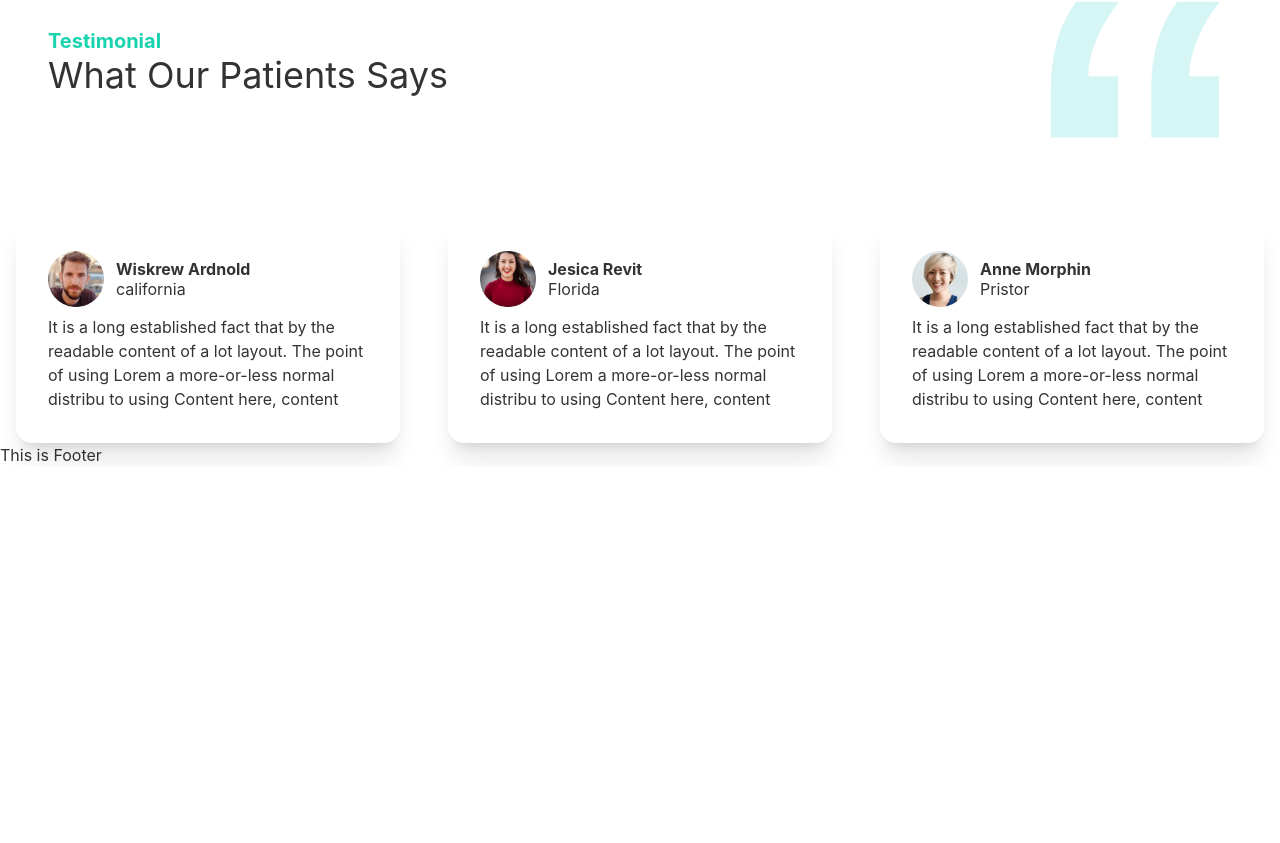
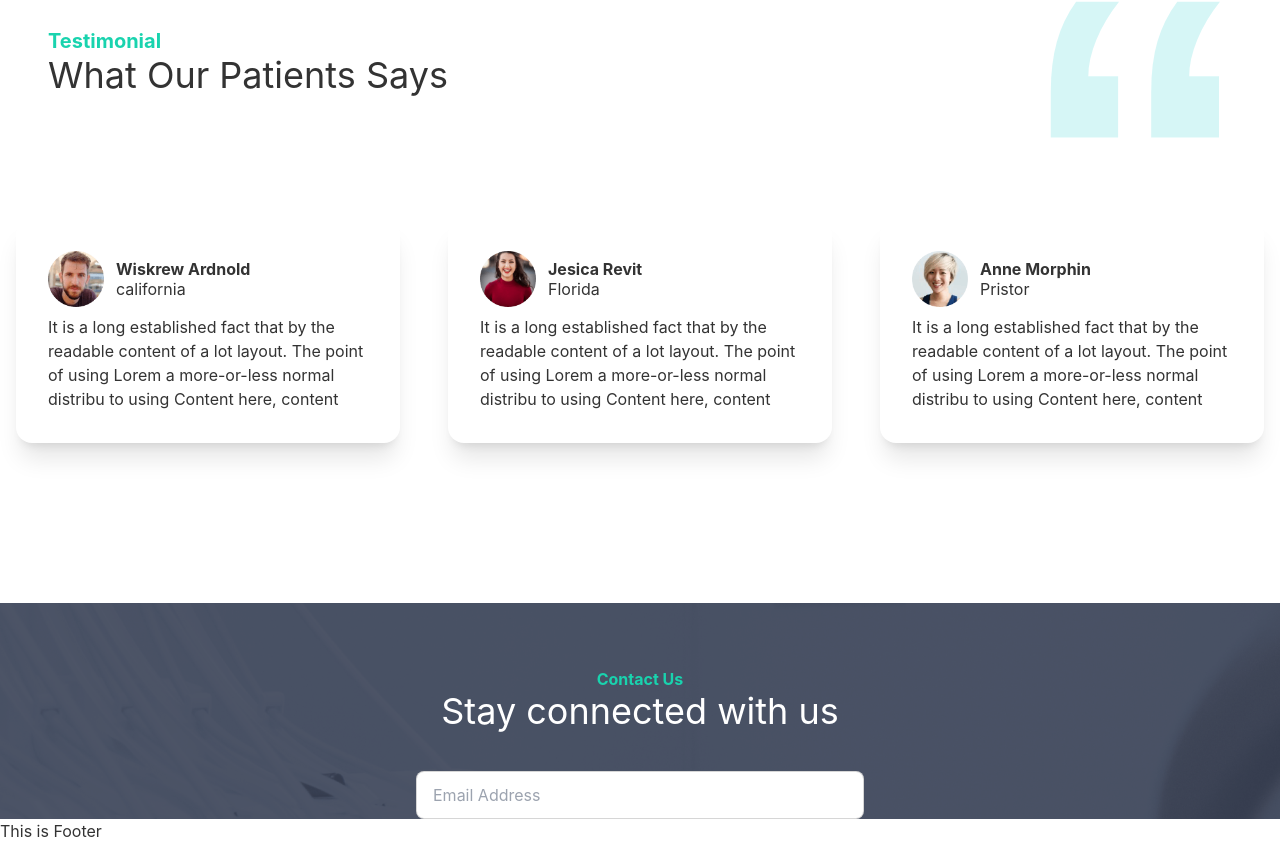
Before and after one commit to 100galib/doctorportal-client, a React (Create React App) app: page / in a window 1280 px wide. Shown: the part 2880-3723 px from the top of the page. Before the commit the page ends 3347 px from the top, so only its background shows below. Built offline with nearby package versions, Linux system fonts and the light colour scheme.

Commit message:
form partially complete

```diff
--- /dev/null
+++ b/src/Components/Pages/Home/ContactUs/ContactUs.js
@@ -0,0 +1,16 @@
+import React from 'react';
+import bgImage from '../../../../assets/images/appointment.png'
+
+const ContactUs = () => {
+    return (
+        <div className='mt-40' style={{backgroundImage: `url(${bgImage})`}}>
+            <h3 className='text-center font-bold text-secondary pt-16'>Contact Us</h3>
+            <h1 className='text-center text-4xl mb-10 text-white'>Stay connected with us</h1>
+            <form className='text-center'>
+                <input type="email" placeholder="Email Address" className="input input-bordered w-full max-w-md" />
+            </form>
+        </div>
+    );
+};
+
+export default ContactUs;
--- a/src/Components/Pages/Home/Home/Home.js
+++ b/src/Components/Pages/Home/Home/Home.js
@@ -6,6 +6,7 @@ import Services from '../Services/Services';
 import Terms from '../Terms/Terms';
 import Appoinment from '../Appoinment/Appoinment';
 import Testimonial from '../Testimonial/Testimonial';
+import ContactUs from '../ContactUs/ContactUs';
 
 const Home = () => {
     return (
@@ -18,6 +19,7 @@ const Home = () => {
             <Terms></Terms>
             <Appoinment></Appoinment>
             <Testimonial></Testimonial>
+            <ContactUs></ContactUs>
         </div>
     );
 };
```
